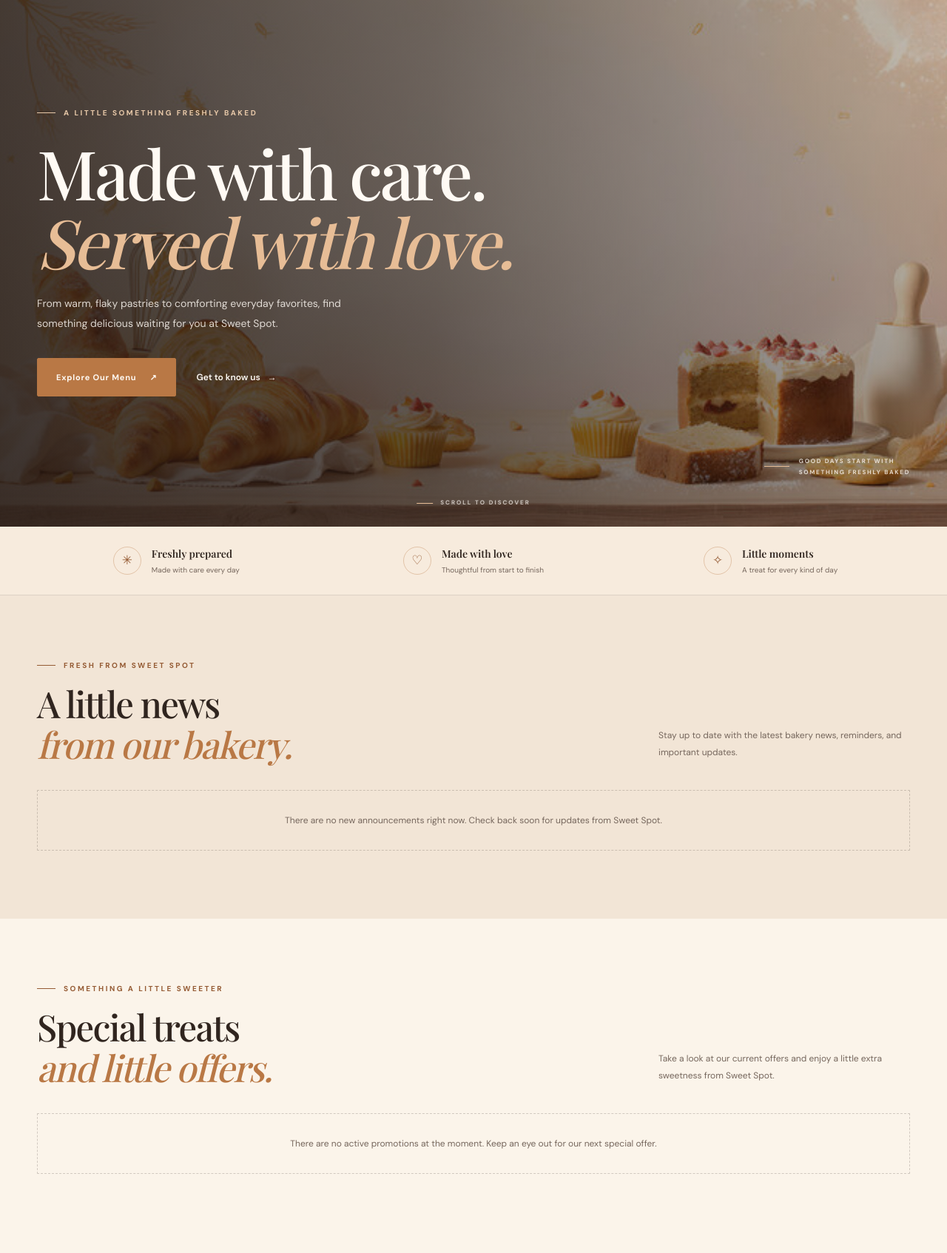
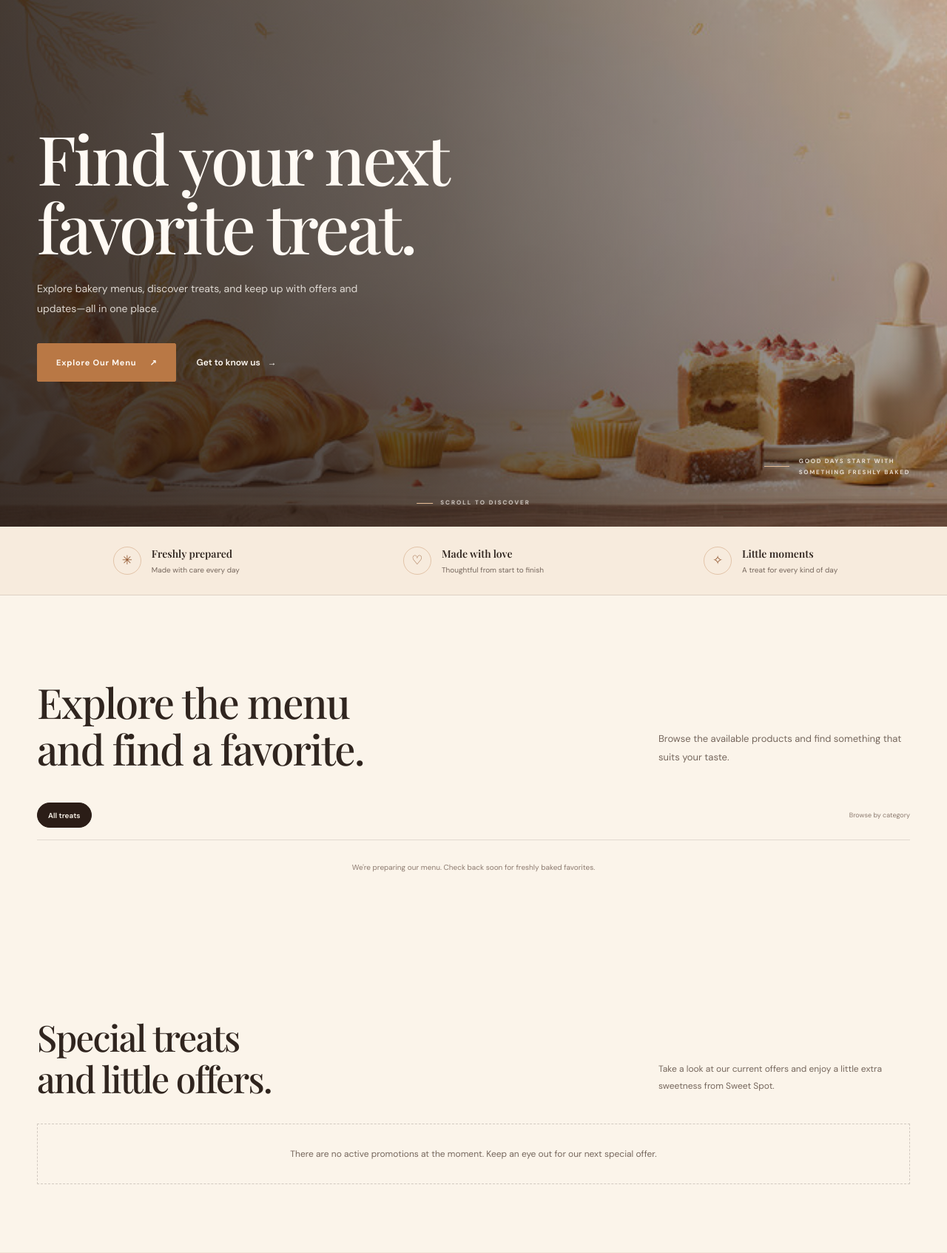
Before and after one commit to earlmacias2022-tech/Sweet-Spot, a PHP site: page /index.php in a window 1280 px wide. Shown: the part 89-1783 px from the top of the page at 74% size. Run offline with PHP 8.4, Linux system fonts and the light colour scheme; tables that the repository leaves empty hold one stand-in row (values such as "Sample post").

Commit message:
Polish customer homepage menu and section navigation

```diff
--- a/index.php
+++ b/index.php
@@ -160,11 +160,9 @@ require_once __DIR__ . '/includes/header.php';
     <div class="hero-shade"></div>
     <div class="container hero-inner">
         <div class="hero-content">
-            <p class="eyebrow hero-eyebrow"><span></span> A LITTLE SOMETHING FRESHLY BAKED</p>
-            <h1>Made with care.<br><em>Served with love.</em></h1>
+            <h1>Find your next<br><span class="accent-text">favorite treat.</span></h1>
             <p class="hero-description">
-                From warm, flaky pastries to comforting everyday favorites,
-                find something delicious waiting for you at Sweet Spot.
+                Explore bakery menus, discover treats, and keep up with offers and updates—all in one place.
             </p>
             <div class="hero-actions">
                 <a href="#products" class="btn">Explore Our Menu <span aria-hidden="true">↗</span></a>
@@ -196,46 +194,71 @@ require_once __DIR__ . '/includes/header.php';
     </div>
 </section>
 
-<section class="announcements-section" id="announcements">
+<section class="section products-section" id="products">
     <div class="container">
-        <div class="announcements-heading">
+        <div class="section-heading">
             <div>
-                <p class="eyebrow"><span></span> FRESH FROM SWEET SPOT</p>
-                <h2>A little news<br><em>from our bakery.</em></h2>
+                <h2>Explore the menu<br><span class="accent-text">and find a favorite.</span></h2>
             </div>
-            <p class="announcements-intro">Stay up to date with the latest bakery news, reminders, and important updates.</p>
+            <p class="section-intro">Browse the available products and find something that suits your taste.</p>
         </div>
 
-        <?php if ($announcementError): ?>
-            <p class="announcement-empty">Our latest updates are temporarily unavailable. Please check back soon.</p>
-        <?php elseif (!$announcements): ?>
-            <p class="announcement-empty">There are no new announcements right now. Check back soon for updates from Sweet Spot.</p>
+        <div class="product-toolbar">
+            <div class="filter-list" role="group" aria-label="Filter products">
+                <button class="filter-btn active" type="button" data-filter="all">All treats</button>
+                <?php foreach ($categories as $category): ?>
+                    <button class="filter-btn" type="button" data-filter="<?= (int) $category['id'] ?>">
+                        <?= catalog_escape($category['name']) ?>
+                    </button>
+                <?php endforeach; ?>
+            </div>
+            <span class="sample-note">Browse by category</span>
+        </div>
+
+        <?php if ($catalogError): ?>
+            <p class="catalog-disclaimer">Our menu is temporarily unavailable. Please check back in a little while.</p>
+        <?php elseif (!$products): ?>
+            <p class="catalog-disclaimer">We're preparing our menu. Check back soon for freshly baked favorites.</p>
         <?php else: ?>
-            <div class="announcement-grid">
-                <?php foreach ($announcements as $announcement): ?>
-                    <article class="announcement-card">
-                        <div class="announcement-card-meta">
-                            <span class="announcement-card-icon" aria-hidden="true">◉</span>
-                            <time datetime="<?= catalog_escape(date('Y-m-d', strtotime($announcement['created_at']))) ?>">
-                                <?= catalog_escape(date('M j, Y', strtotime($announcement['created_at']))) ?>
-                            </time>
+            <div class="product-grid">
+                <?php foreach ($products as $product): ?>
+                    <article class="product-card" data-category="<?= (int) $product['category_id'] ?>">
+                        <div class="product-image-wrap">
+                            <?php if (!empty($product['image'])): ?>
+                                <img src="<?= catalog_escape(catalog_image_url($product['image'])) ?>"
+                                     alt="<?= catalog_escape($product['name']) ?>"
+                                     class="product-image" loading="lazy">
+                            <?php else: ?>
+                                <div class="product-image-placeholder" aria-label="No product image available">✧</div>
+                            <?php endif; ?>
+                            <?php if ((int) $product['is_featured'] === 1): ?>
+                                <span class="product-tag">Featured</span>
+                            <?php endif; ?>
+                            <span class="product-category"><?= catalog_escape($product['category_name']) ?></span>
                         </div>
-                        <h3><?= catalog_escape($announcement['title']) ?></h3>
-                        <p><?= nl2br(catalog_escape($announcement['content'])) ?></p>
-                        <span class="announcement-card-line" aria-hidden="true"></span>
+                        <div class="product-info">
+                            <div class="product-title-row">
+                                <h3><?= catalog_escape($product['name']) ?></h3>
+                                <span class="product-price">₱<?= number_format((float) $product['price'], 2) ?></span>
+                            </div>
+                            <p><?= catalog_escape($product['description'] ?: 'A delicious option from this bakery.') ?></p>
+                            <a href="<?= BASE_URL ?>/product.php?id=<?= (int) $product['id'] ?>" class="product-link">
+                                View product details <span aria-hidden="true">↗</span>
+                            </a>
+                        </div>
                     </article>
                 <?php endforeach; ?>
             </div>
-        <?php endif; ?>
-    </div>
+            <p class="catalog-disclaimer">Only currently available products are shown here.</p>
+        <?php endif; ?>    </div>
 </section>
+
 
 <section class="promotions-section" id="promotions">
     <div class="container">
         <div class="promotions-heading">
             <div>
-                <p class="eyebrow"><span></span> SOMETHING A LITTLE SWEETER</p>
-                <h2>Special treats<br><em>and little offers.</em></h2>
+                <h2>Special treats<br><span class="accent-text">and little offers.</span></h2>
             </div>
             <p class="promotions-intro">Take a look at our current offers and enjoy a little extra sweetness from Sweet Spot.</p>
         </div>
@@ -274,64 +297,38 @@ require_once __DIR__ . '/includes/header.php';
     </div>
 </section>
 
-<section class="section products-section" id="products">
+
+<section class="announcements-section" id="announcements">
     <div class="container">
-        <div class="section-heading">
+        <div class="announcements-heading">
             <div>
-                <p class="eyebrow"><span></span> THE GOOD STUFF</p>
-                <h2>A little something<br><em>for every craving.</em></h2>
+                <h2>A little news<br><span class="accent-text">from our bakery.</span></h2>
             </div>
-            <p class="section-intro">Discover a few of the treats that make an ordinary day feel a little more special.</p>
+            <p class="announcements-intro">Stay up to date with the latest bakery news, reminders, and important updates.</p>
         </div>
 
-        <div class="product-toolbar">
-            <div class="filter-list" role="group" aria-label="Filter products">
-                <button class="filter-btn active" type="button" data-filter="all">All treats</button>
-                <?php foreach ($categories as $category): ?>
-                    <button class="filter-btn" type="button" data-filter="<?= (int) $category['id'] ?>">
-                        <?= catalog_escape($category['name']) ?>
-                    </button>
-                <?php endforeach; ?>
-            </div>
-            <span class="sample-note">Our current bakery menu</span>
-        </div>
-
-        <?php if ($catalogError): ?>
-            <p class="catalog-disclaimer">Our menu is temporarily unavailable. Please check back in a little while.</p>
-        <?php elseif (!$products): ?>
-            <p class="catalog-disclaimer">We're preparing our menu. Check back soon for freshly baked favorites.</p>
+        <?php if ($announcementError): ?>
+            <p class="announcement-empty">Our latest updates are temporarily unavailable. Please check back soon.</p>
+        <?php elseif (!$announcements): ?>
+            <p class="announcement-empty">There are no new announcements right now. Check back soon for updates from Sweet Spot.</p>
         <?php else: ?>
-            <div class="product-grid">
-                <?php foreach ($products as $product): ?>
-                    <article class="product-card" data-category="<?= (int) $product['category_id'] ?>">
-                        <div class="product-image-wrap">
-                            <?php if (!empty($product['image'])): ?>
-                                <img src="<?= catalog_escape(catalog_image_url($product['image'])) ?>"
-                                     alt="<?= catalog_escape($product['name']) ?>"
-                                     class="product-image" loading="lazy">
-                            <?php else: ?>
-                                <div class="product-image-placeholder" aria-label="No product image available">✧</div>
-                            <?php endif; ?>
-                            <?php if ((int) $product['is_featured'] === 1): ?>
-                                <span class="product-tag">Featured</span>
-                            <?php endif; ?>
-                            <span class="product-category"><?= catalog_escape($product['category_name']) ?></span>
+            <div class="announcement-grid">
+                <?php foreach ($announcements as $announcement): ?>
+                    <article class="announcement-card">
+                        <div class="announcement-card-meta">
+                            <span class="announcement-card-icon" aria-hidden="true">◉</span>
+                            <time datetime="<?= catalog_escape(date('Y-m-d', strtotime($announcement['created_at']))) ?>">
+                                <?= catalog_escape(date('M j, Y', strtotime($announcement['created_at']))) ?>
+                            </time>
                         </div>
-                        <div class="product-info">
-                            <div class="product-title-row">
-                                <h3><?= catalog_escape($product['name']) ?></h3>
-                                <span class="product-price">₱<?= number_format((float) $product['price'], 2) ?></span>
-                            </div>
-                            <p><?= catalog_escape($product['description'] ?: 'A freshly prepared favorite from Sweet Spot.') ?></p>
-                            <a href="<?= BASE_URL ?>/product.php?id=<?= (int) $product['id'] ?>" class="product-link">
-                                View product details <span aria-hidden="true">↗</span>
-                            </a>
-                        </div>
+                        <h3><?= catalog_escape($announcement['title']) ?></h3>
+                        <p><?= nl2br(catalog_escape($announcement['content'])) ?></p>
+                        <span class="announcement-card-line" aria-hidden="true"></span>
                     </article>
                 <?php endforeach; ?>
             </div>
-            <p class="catalog-disclaimer">Only published and available products from our bakery catalog are shown here.</p>
-        <?php endif; ?>    </div>
+        <?php endif; ?>
+    </div>
 </section>
 
 <section class="story-section" id="about">
@@ -341,12 +338,11 @@ require_once __DIR__ . '/includes/header.php';
             <div class="story-image-caption"><span>THE SWEET SPOT WAY</span><strong>Simple joys, baked daily.</strong></div>
         </div>
         <div class="story-content">
-            <p class="eyebrow"><span></span> A LITTLE ABOUT US</p>
-            <h2>More than a bakery.<br><em>A place for life's sweet moments.</em></h2>
-            <p class="story-lead">At Sweet Spot, we believe the best moments are often the simplest ones.</p>
-            <p>It's the first bite of a warm pastry, a loaf shared around the table, or a little treat picked up just because. Our goal is to make those everyday moments feel special with baked favorites made with care.</p>
+            <h2>A simpler way<br><span class="accent-text">to explore bakeries.</span></h2>
+            <p class="story-lead">Sweet Spot brings bakery offerings together in one convenient place.</p>
+            <p>Explore available products, discover bakery updates, and find offers from participating bakery businesses—all through one customer-friendly platform.</p>
             <a href="#contact" class="btn btn-dark">Say hello <span aria-hidden="true">↗</span></a>
-            <div class="story-signature">Baked with a little extra love <span>♡</span></div>
+            <div class="story-signature">A better way to discover local treats <span>♡</span></div>
         </div>
     </div>
 </section>
@@ -354,28 +350,27 @@ require_once __DIR__ . '/includes/header.php';
 <section class="values-section">
     <div class="container">
         <div class="center-heading">
-            <p class="eyebrow"><span></span> THE SWEET SPOT DIFFERENCE <span></span></p>
-            <h2>Good things take <em>a little care.</em></h2>
-            <p>It's the little details that make every visit feel worth it.</p>
+            <h2>Good things take <span class="accent-text">a little care.</span></h2>
+            <p>A simple way to browse bakery offerings and stay up to date.</p>
         </div>
         <div class="values-grid">
             <article class="value-card">
                 <span class="value-number">01</span>
                 <span class="value-icon">✳</span>
-                <h3>Made thoughtfully</h3>
-                <p>We keep the experience simple, welcoming, and focused on the things that matter.</p>
+                <h3>Easy to explore</h3>
+                <p>Browse available bakery products in one convenient place.</p>
             </article>
             <article class="value-card">
                 <span class="value-number">02</span>
                 <span class="value-icon">♡</span>
-                <h3>For sharing</h3>
-                <p>From a quick afternoon treat to something for the whole table, there's joy in sharing.</p>
+                <h3>Discover new favorites</h3>
+                <p>Explore different treats and find something for any occasion.</p>
             </article>
             <article class="value-card">
                 <span class="value-number">03</span>
                 <span class="value-icon">✧</span>
-                <h3>Made for your day</h3>
-                <p>Everyday favorites and little indulgences to make an ordinary day feel brighter.</p>
+                <h3>Offers and updates</h3>
+                <p>Keep up with bakery announcements and current promotions.</p>
             </article>
         </div>
     </div>
@@ -384,8 +379,7 @@ require_once __DIR__ . '/includes/header.php';
 <section class="contact-section" id="contact">
     <div class="container contact-grid">
         <div class="contact-copy">
-            <p class="eyebrow"><span></span> LET'S TALK ABOUT SOMETHING SWEET</p>
-            <h2>Have a question<br>or a <em>special request?</em></h2>
+            <h2>Have a question<br>or a <span class="accent-text">special request?</span></h2>
             <p>We'd love to hear from you. Send us a message about our menu, product inquiries, or anything you'd like to know.</p>
             <div class="contact-detail">
                 <span class="contact-detail-icon">✉</span>
@@ -438,7 +432,7 @@ require_once __DIR__ . '/includes/header.php';
 <section class="closing-banner">
     <div class="container closing-inner">
         <p>MADE FOR THE LITTLE MOMENTS</p>
-        <h2>Make today a little <em>sweeter.</em></h2>
+        <h2>Make today a little <span class="accent-text">sweeter.</span></h2>
         <a href="#products" class="btn btn-light">Find your favorite <span aria-hidden="true">↗</span></a>
     </div>
 </section>
```
